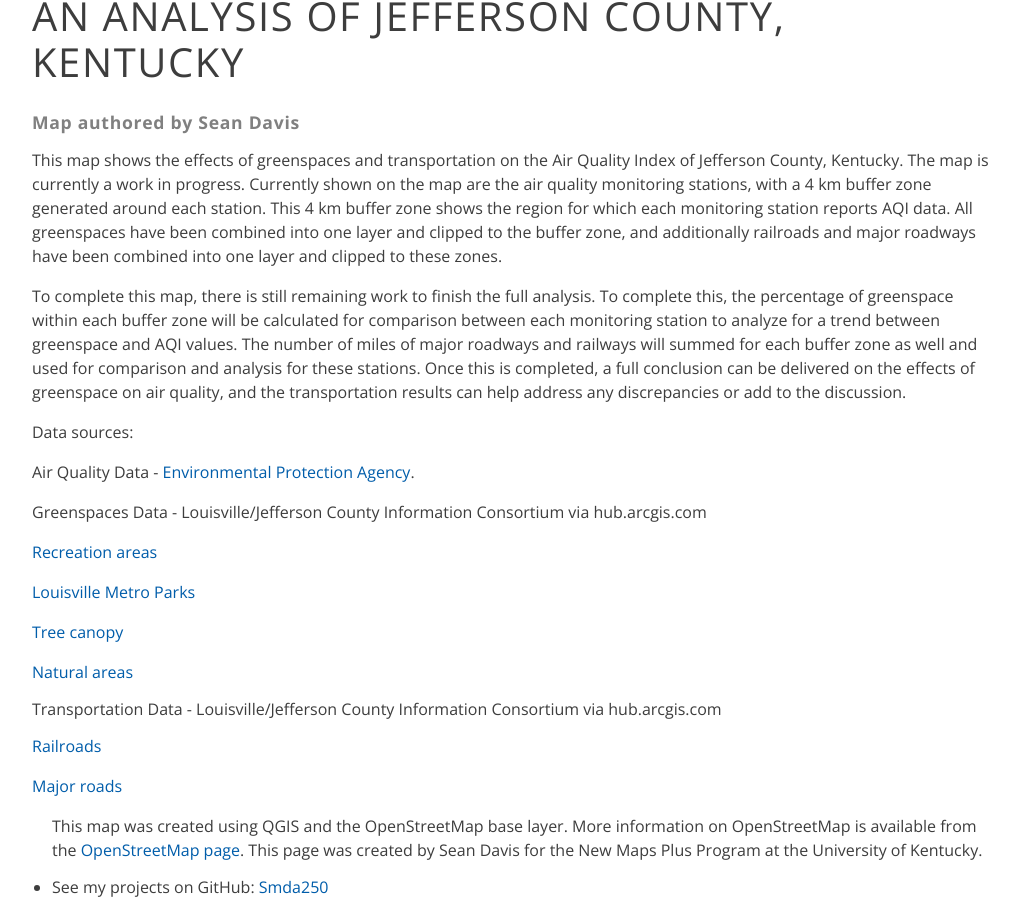
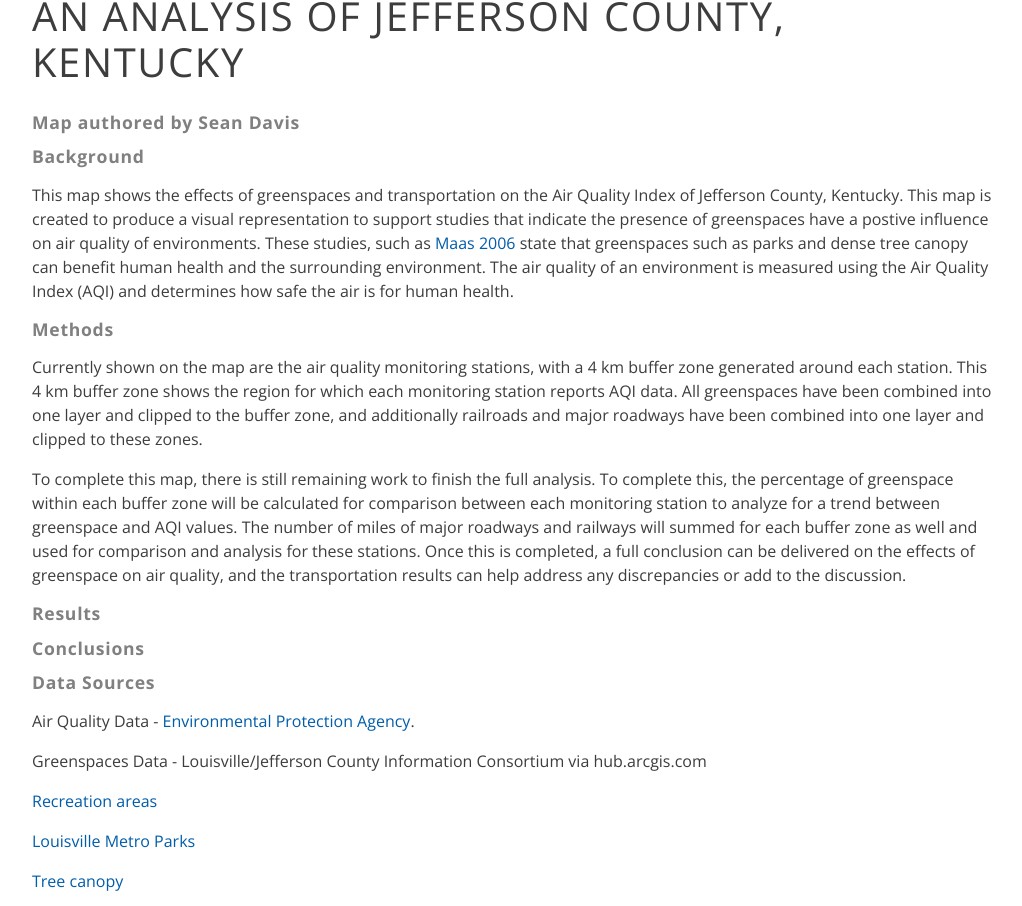
Before and after one commit to smda250/louisville-aqi, a plain HTML site: page index.html in a window 1280 px wide. Shown: the part 820-1726 px from the top of the page, without its empty margins (128-1150 px from the left). Drawn offline with nearby package versions, Linux system fonts and the light colour scheme.

Commit message:
Update index and readme

```diff
--- a/index.html
+++ b/index.html
@@ -101,11 +101,17 @@
 
 		<!-- Add your information below -->
 		<h2>Map authored by Sean Davis</h2>
+		<h2>Background</h2>
 		<p>This map shows the effects of greenspaces and transportation on the Air Quality Index of Jefferson County, Kentucky.
-			The map is currently a work in progress. Currently shown on the map are the air quality monitoring stations, with a 4 km buffer zone generated around each station.
+			This map is created to produce a visual representation to support studies that indicate the presence of greenspaces have a postive influence on air quality of environments.
+			These studies, such as <a href="https://jech.bmj.com/content/60/7/587">Maas 2006</a> state that greenspaces such as parks and dense tree canopy can benefit human health and the surrounding environment.
+			The air quality of an environment is measured using the Air Quality Index (AQI) and determines how safe the air is for human health.
+						 </p>
+
+		<h2>Methods</h2>
+		<p>Currently shown on the map are the air quality monitoring stations, with a 4 km buffer zone generated around each station.
 			This 4 km buffer zone shows the region for which each monitoring station reports AQI data. All greenspaces have been combined into one layer and clipped to the buffer zone,
-			and additionally railroads and major roadways have been combined into one layer and clipped to these zones.
-			 </p>
+			and additionally railroads and major roadways have been combined into one layer and clipped to these zones. </p>
 
 		<p>To complete this map, there is still remaining work to finish the full analysis. To complete this, the percentage of greenspace within each buffer zone will be calculated for
 			comparison between each monitoring station to analyze for a trend between greenspace and AQI values. The number of miles of major roadways and railways will summed for each buffer
@@ -113,7 +119,12 @@
 			transportation results can help address any discrepancies or add to the discussion.
 			 </p>
 
-			 <p>Data sources:
+		<h2>Results</h2>
+
+		<h2>Conclusions</h2>
+
+
+		<h2>Data Sources</h2>
 				<p>Air Quality Data - <a href=https://aqs.epa.gov/aqsweb/airdata/download_files.html#Annual>Environmental Protection Agency</a>.</p>
 				<p>Greenspaces Data - Louisville/Jefferson County Information Consortium via hub.arcgis.com
 				</p>
```
Also changed, not shown: 1 other file.
